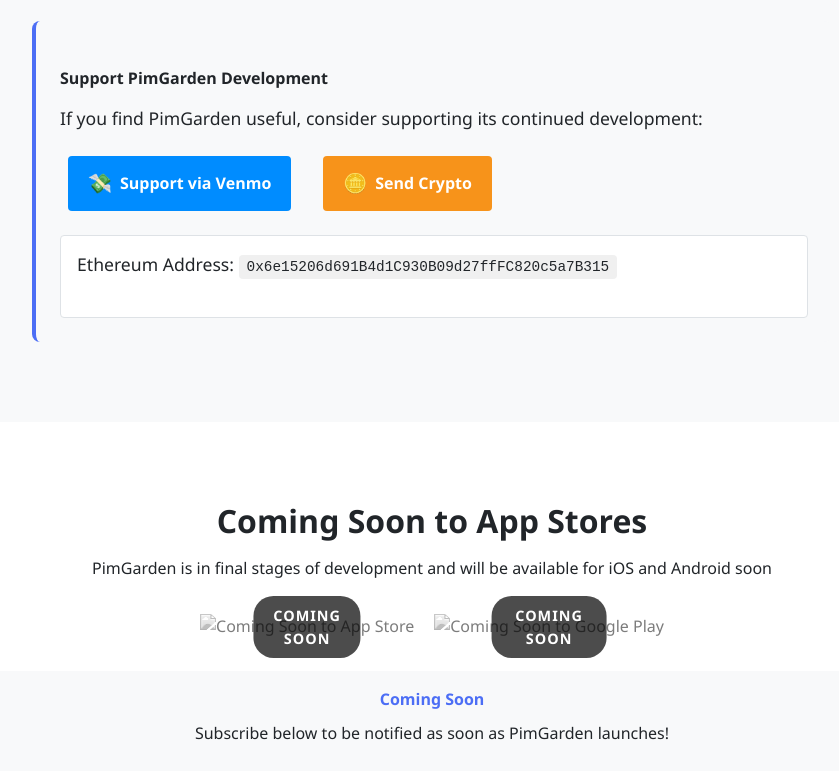
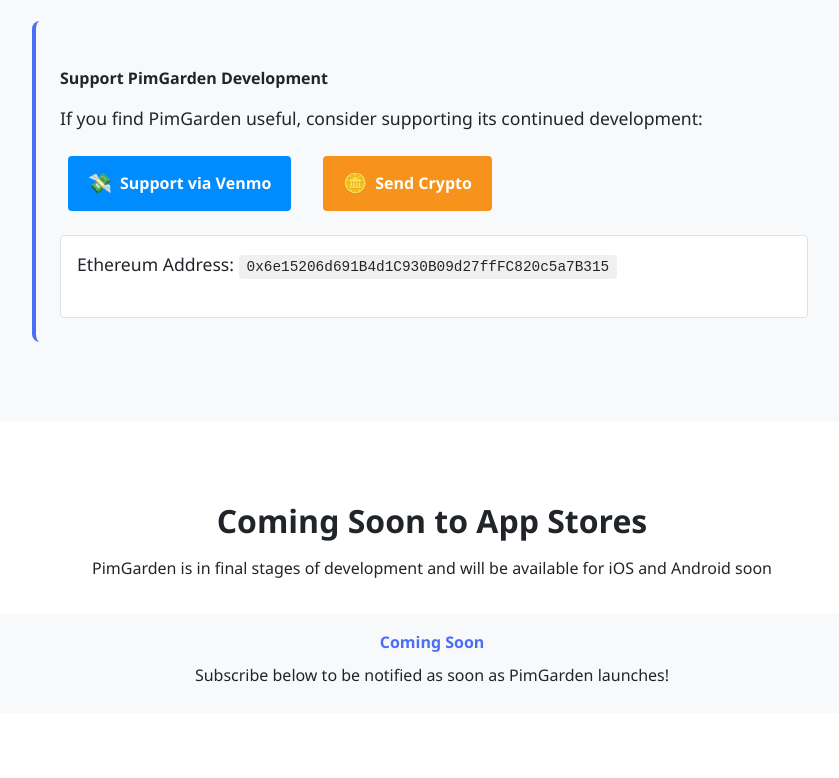
Before and after one commit to noahitall/PimGarden-web, a website: page index.html in a window 1280 px wide. Shown: the part 1644-2422 px from the top of the page, without its empty margins (208-1047 px from the left). Drawn offline with Linux system fonts and the light colour scheme.

Commit message:
removed broken images

```diff
--- a/index.html
+++ b/index.html
@@ -46,7 +46,6 @@
         </div>
         <div class="hero-image">
           <img src="public/images/app-screenshot.png" alt="PimGarden App Screenshot">
-          <div class="early-access-badge">Coming Soon</div>
         </div>
       </div>
     </section>
@@ -130,16 +129,6 @@
       <div class="container">
         <h2>Coming Soon to App Stores</h2>
         <p>PimGarden is in final stages of development and will be available for iOS and Android soon</p>
-        <div class="app-stores coming-soon">
-          <div class="coming-soon-badge">
-            <img src="public/images/app-store-badge.svg" alt="Coming Soon to App Store" class="grayscale">
-            <div class="coming-soon-overlay">Coming Soon</div>
-          </div>
-          <div class="coming-soon-badge">
-            <img src="public/images/google-play-badge.svg" alt="Coming Soon to Google Play" class="grayscale">
-            <div class="coming-soon-overlay">Coming Soon</div>
-          </div>
-        </div>
         <div class="release-timeline">
           <p>Coming Soon</p>
           <p>Subscribe below to be notified as soon as PimGarden launches!</p>
```
